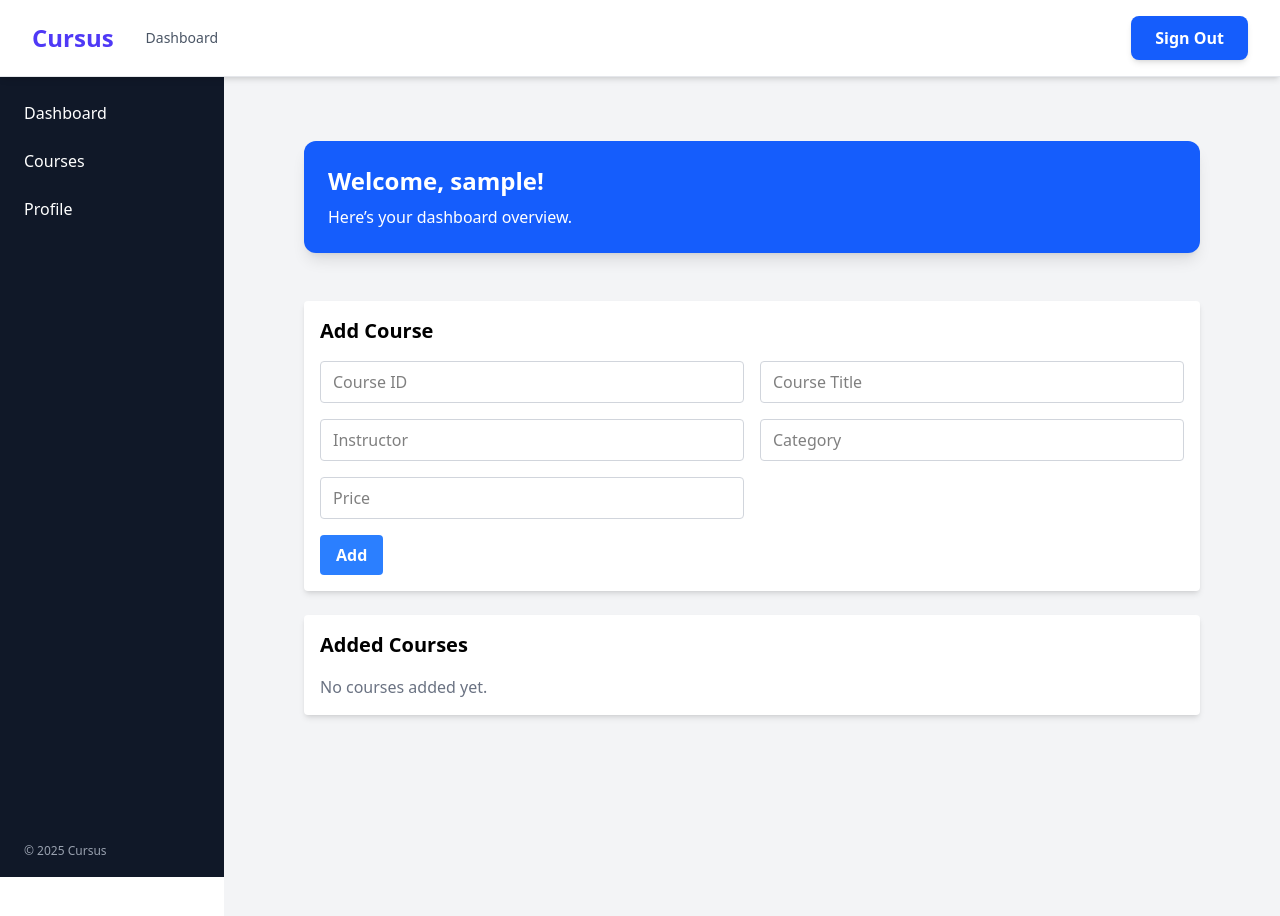
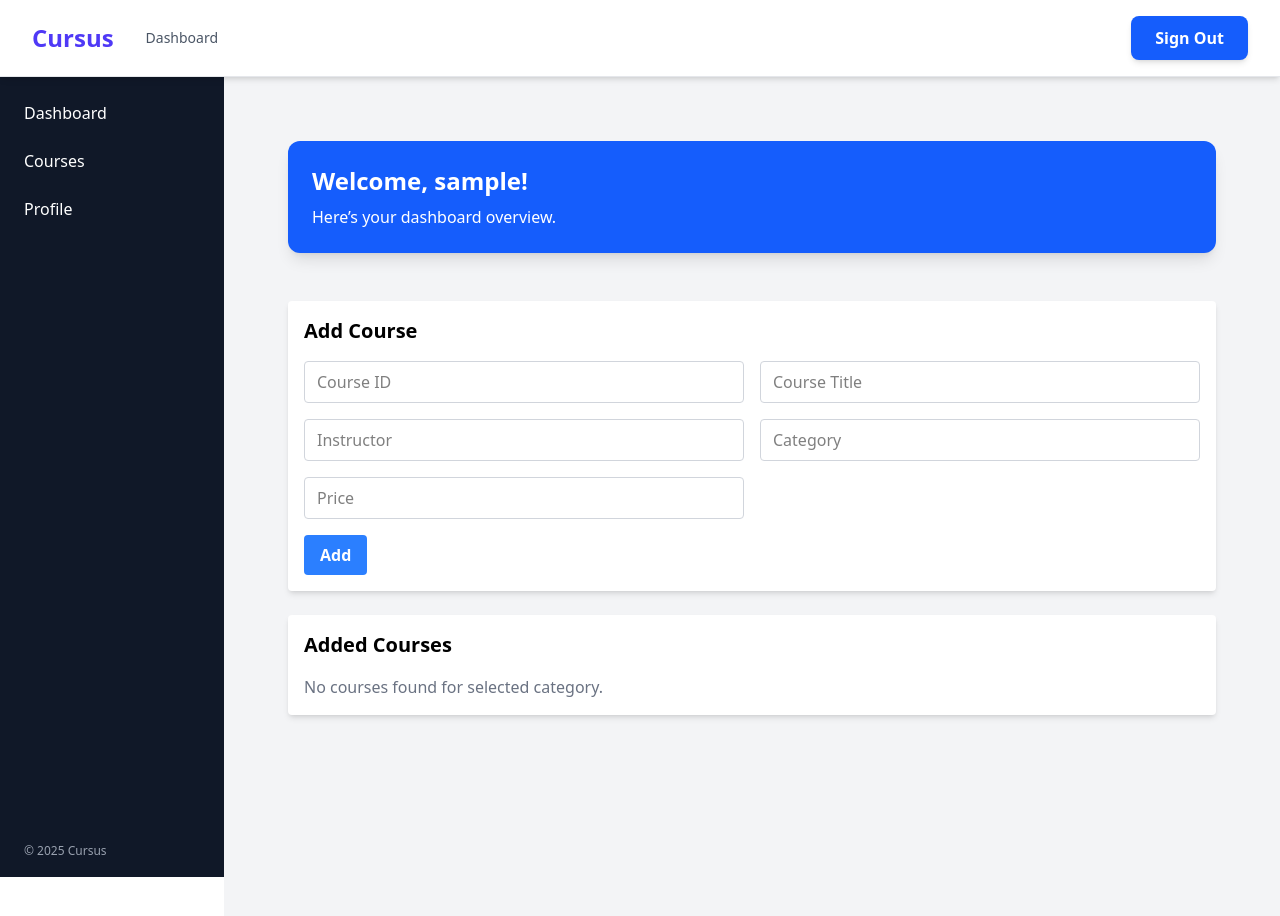
Before and after one commit to Mourya2003/cursus-platform, a React (Vite) app in the folder client/: page /instructor-dashboard in a window 1280 px wide. Shown: the top 916 px of the page. Built offline with nearby package versions, Linux system fonts and the light colour scheme; sample sign-in values are in the browser's storage.

Commit message:
Update instructordashboard.jsx

```diff
--- a/client/src/pages/instructordashboard.jsx
+++ b/client/src/pages/instructordashboard.jsx
@@ -1,8 +1,9 @@
-import React from 'react';
-import WelcomeBanner from '../components/WelcomeBanner.jsx';
-import AddCourses from '../components/AddCourses.jsx';
-import { useEnrolledCourses } from '../components/EnrolledCoursesContext';
-import { isLoggedIn } from '../utils/auth.js';
+import React, { useState, useMemo } from "react";
+import WelcomeBanner from "../components/WelcomeBanner.jsx";
+import AddCourses from "../components/AddCourses.jsx";
+import { useEnrolledCourses } from "../components/EnrolledCoursesContext";
+import { isLoggedIn } from "../utils/auth.js";
+import CourseCategoryFilter from "../components/CourseCategoryFilter.jsx";
 
 const InstructorDashboard = () => {
   if (!isLoggedIn()) {
@@ -15,42 +16,70 @@ const InstructorDashboard = () => {
     );
   }
 
-  const user = JSON.parse(localStorage.getItem('user'));
-  const studentName = user?.username || "Instructor";
+  const user = JSON.parse(localStorage.getItem("user"));
+  const instructorName = user?.username || "Instructor";
   const { enrolledCourses, remove } = useEnrolledCourses();
+  const [selectedCategory, setSelectedCategory] = useState("all");
+
+  // Extract unique categories
+  const categories = Array.from(
+    new Set(enrolledCourses.map((course) => course.category))
+  );
+
+  // Filter courses
+  const filteredCourses = useMemo(() => {
+    if (selectedCategory === "all") return enrolledCourses;
+    return enrolledCourses.filter((c) => c.category === selectedCategory);
+  }, [selectedCategory, enrolledCourses]);
 
   return (
     <div className="min-h-screen bg-gray-100 p-4 md:p-8">
-      <div className="max-w-4xl mx-auto flex flex-col gap-6">
-        <WelcomeBanner studentName={studentName} />
+      <div className="max-w-6xl mx-auto flex flex-col gap-6">
+        <WelcomeBanner studentName={instructorName} />
         <AddCourses />
 
         <div className="bg-white shadow-md rounded p-4">
           <h2 className="text-xl font-semibold mb-4">Added Courses</h2>
-          {enrolledCourses.length === 0 ? (
-            <p className="text-gray-500">No courses added yet.</p>
+
+          {/* Category Filter */}
+          {categories.length > 1 && (
+            <CourseCategoryFilter
+              categories={categories}
+              selectedCategory={selectedCategory}
+              onCategoryChange={setSelectedCategory}
+            />
+          )}
+
+          {filteredCourses.length === 0 ? (
+            <p className="text-gray-500">No courses found for selected category.</p>
           ) : (
-            <ul className="space-y-3">
-              {enrolledCourses.map((course) => (
-                <li
+            <div className="grid gap-6 sm:grid-cols-1 md:grid-cols-2 lg:grid-cols-3">
+              {filteredCourses.map((course) => (
+                <div
                   key={course.id}
-                  className="flex items-center justify-between bg-gray-50 p-3 rounded border border-gray-200"
+                  className="bg-white border border-gray-200 rounded-lg shadow hover:shadow-lg transition-transform transform hover:scale-105 p-4 flex flex-col justify-between"
                 >
                   <div>
-                    <h3 className="font-bold">{course.title}</h3>
+                    <h3 className="text-lg font-bold text-gray-800">{course.title}</h3>
+                    <p className="text-sm text-gray-600 mt-1">
+                      Instructor: {course.instructor}
+                    </p>
                     <p className="text-sm text-gray-600">
-                      Instructor: {course.instructor} | Category: {course.category} | ₹{course.price}
+                      Category: {course.category}
                     </p>
                   </div>
-                  <button
-                    onClick={() => remove(course.id)}
-                    className="text-red-600 hover:text-red-800 text-sm font-medium"
-                  >
-                    Remove
-                  </button>
-                </li>
+                  <div className="flex justify-between items-center mt-4">
+                    <p className="text-indigo-600 font-semibold">₹{course.price}</p>
+                    <button
+                      onClick={() => remove(course.id)}
+                      className="text-sm text-red-600 hover:underline"
+                    >
+                      Remove
+                    </button>
+                  </div>
+                </div>
               ))}
-            </ul>
+            </div>
           )}
         </div>
       </div>
```
